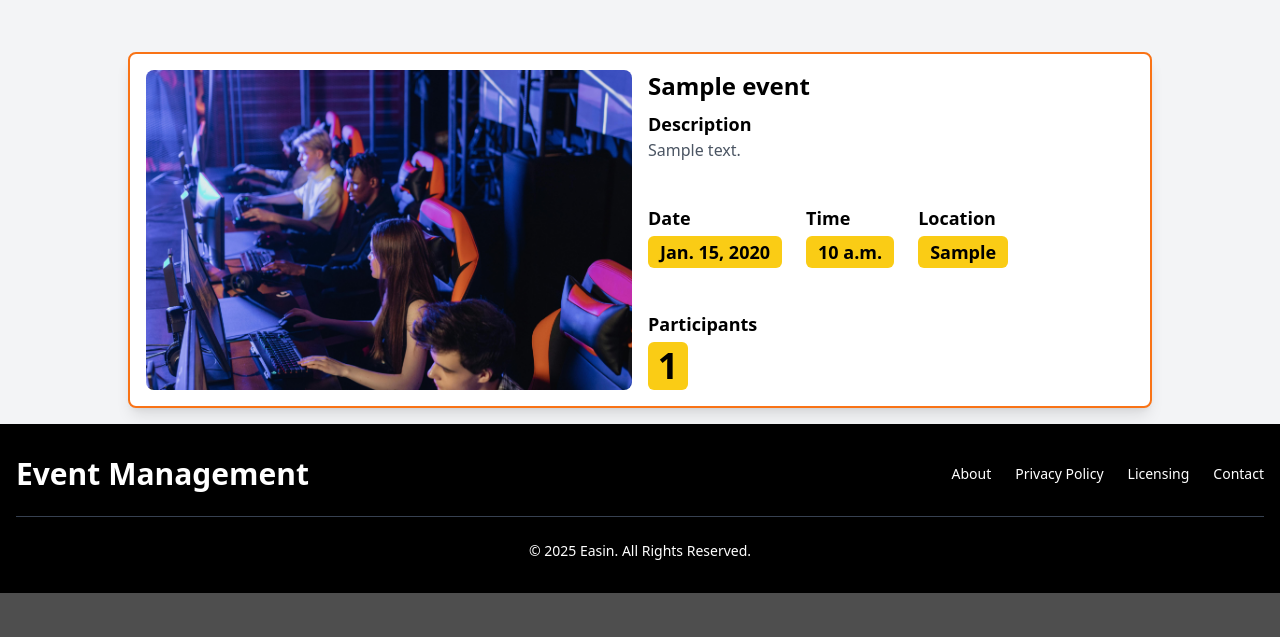
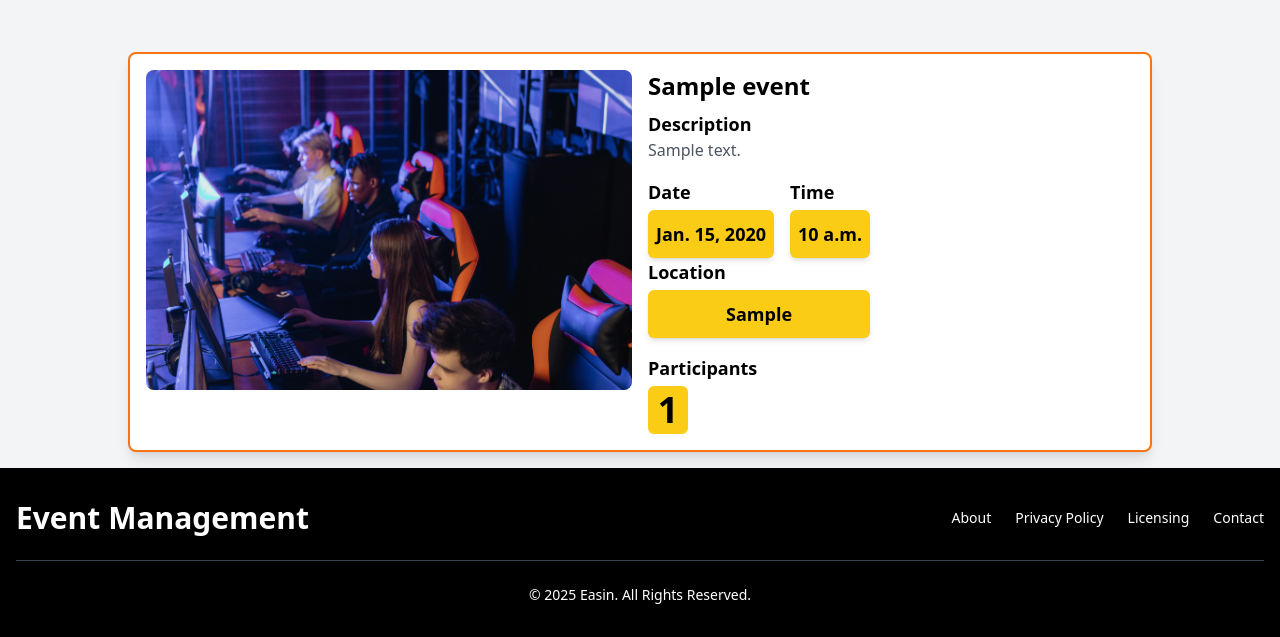
Before and after one commit to Easin2050/Event-management, a Django app: page /events/ in a window 1280 px wide. Shown: the part 733-1370 px from the top of the page. Before the commit the page ends 1326 px from the top, so only its background shows below. Run offline with Django 5.2, Linux system fonts and the light colour scheme; tables that the repository leaves empty hold one stand-in row (values such as "Sample post").

Commit message:
Some small error fix

```diff
--- a/events/templates/dashboard/search_page.html
+++ b/events/templates/dashboard/search_page.html
@@ -53,7 +53,7 @@
 {% for event in events %}
 <a href="{% url 'event-page' event.id %}" class="block">
     <div class="bg-white border-2 border-orange-500 shadow-lg rounded-lg overflow-hidden w-full md:w-[80%] flex flex-col md:flex-row gap-4 p-4 mx-auto m-4 transition hover:shadow-xl">
-        <div class="w-full md:w-1/2">
+        <div class="w-full md:w-1/2 h-full">
             <img src="{% static 'images/event-1.jpg' %}" alt="Event Image" class="w-full h-56 md:h-80 object-cover rounded-lg">
         </div>
         <div class="w-full md:w-1/2 flex flex-col justify-between">
@@ -65,22 +65,26 @@
                 </p>
             </div>
             <div class="flex gap-6 mt-4">
+                <div class="space-y-3">
+                    <div class="flex gap-4">
                         <div>
                             <h1 class="text-lg font-bold">Date</h1>
-                    <div class="w-fit h-8 bg-yellow-400 text-black flex justify-center items-center rounded-md mt-1">
-                        <h2 class="text-lg font-bold p-3">{{ event.date }}</h2>
+                            <div class="w-28 h-12 bg-yellow-400 text-black text-lg flex justify-center items-center rounded-md mt-1 shadow-md p-2">
+                                <h2 class="text-md font-semibold">{{ event.date }}</h2>
                             </div>
                         </div>
                         <div>
                             <h1 class="text-lg font-bold">Time</h1>
-                    <div class="w-fit h-8 bg-yellow-400 text-black flex justify-center items-center rounded-md mt-1">
-                        <h2 class="text-lg font-bold p-3">{{ event.time }}</h2>
+                            <div class="w-28 h-12 bg-yellow-400 text-black text-lg flex justify-center items-center rounded-md mt-1 shadow-md p-2">
+                                <h2 class="text-md font-semibold">{{ event.time }}</h2>
+                            </div>
                         </div>
                     </div>
                     <div>
                         <h1 class="text-lg font-bold">Location</h1>
-                    <div class="h-8 bg-yellow-400 text-black flex justify-center items-center rounded-md mt-1 w-fit">
-                        <h2 class="text-lg font-bold p-3">{{ event.location }}</h2>
+                        <div class="w-60 h-12 bg-yellow-400 text-black text-lg flex justify-center items-center rounded-md mt-1 shadow-md">
+                            <h2 class="text-md font-semibold text-center px-2 truncate">{{ event.location }}</h2>
+                        </div>
                     </div>
                 </div>
             </div>
@@ -88,7 +92,7 @@
                 <div>
                     <h1 class="text-lg font-bold">Participants</h1>
                     <div class="w-10 h-12 bg-yellow-400 text-black flex justify-center items-center rounded-md mt-1">
-                        <h2 class="text-4xl font-bold p-3 ">{{event.participant_count}}</h2>
+                        <h2 class="text-4xl font-bold">{{ event.participant_count }}</h2>
                     </div>
                 </div>
             </div>
```
Lines whose indentation alone changed are shown as unchanged.
